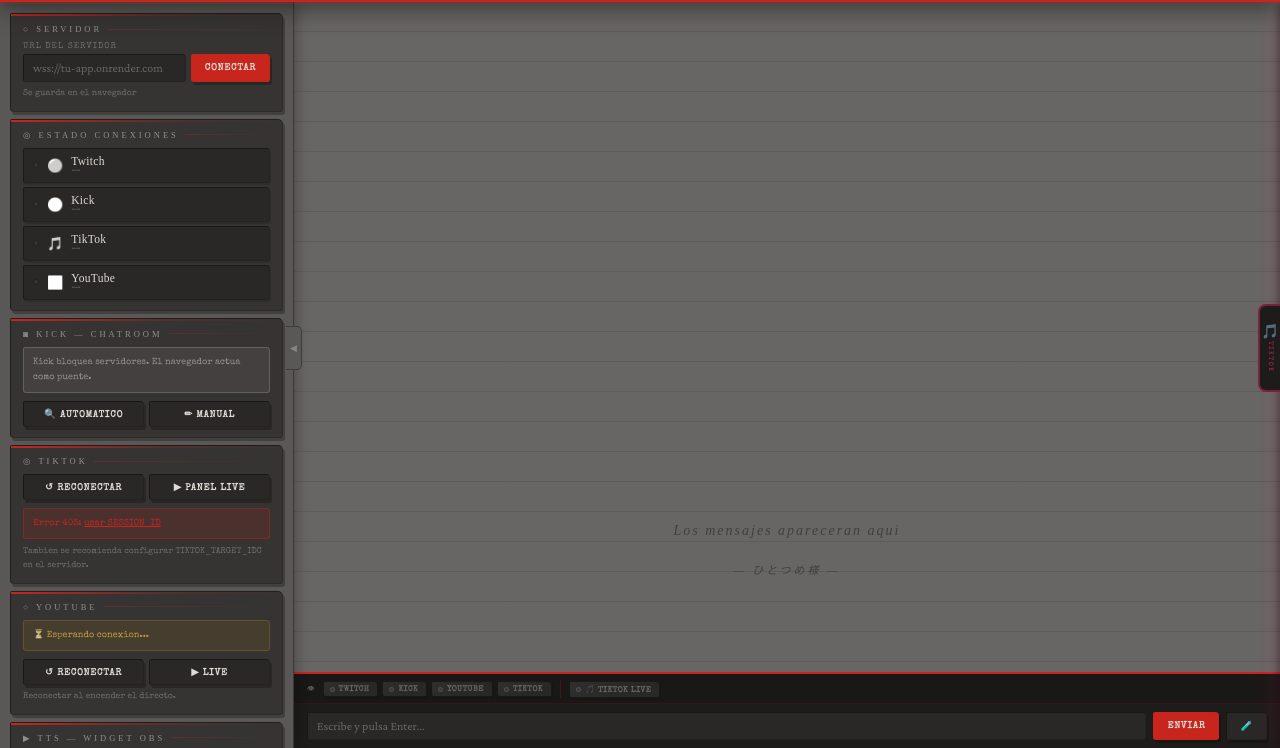
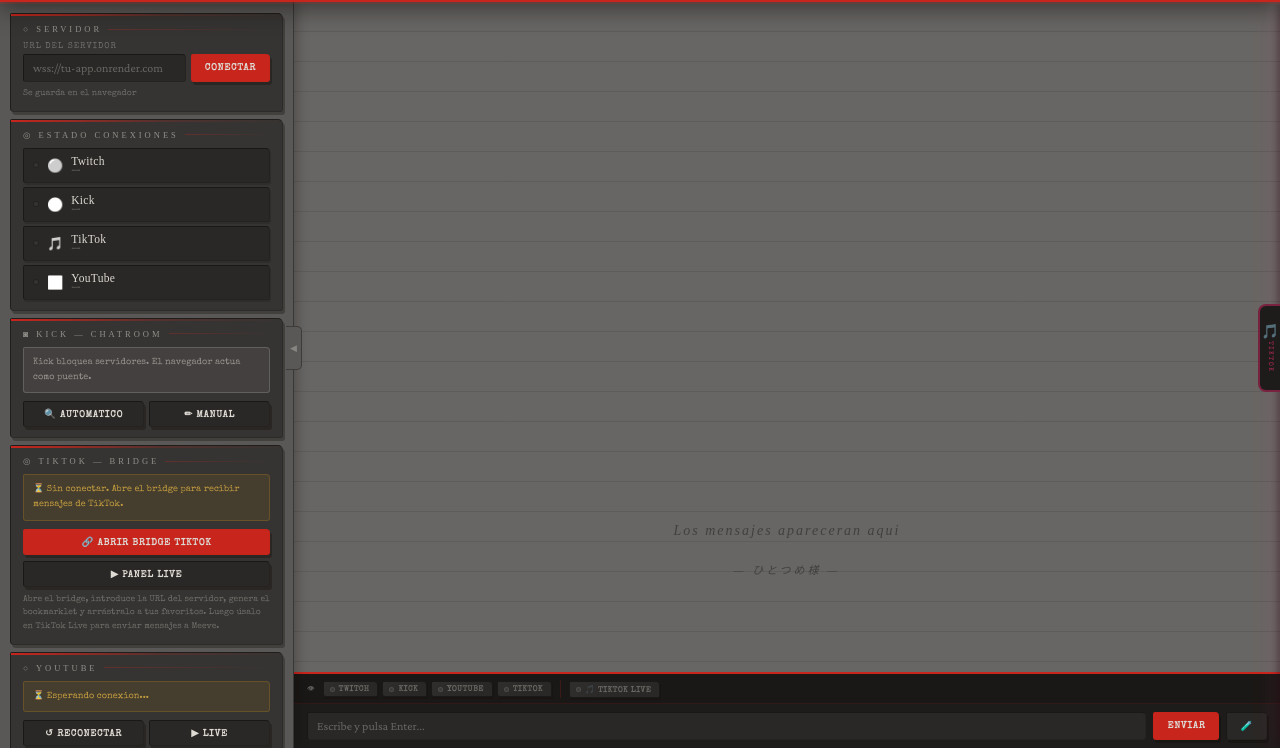
Before and after one commit to Xalex5789/multichat, a plain HTML site: page dashboard/index.html in a window 1280 px wide. Shown: the part 52-800 px from the top of the page. Drawn offline with nearby package versions, Linux system fonts and the light colour scheme; a web font is replaced by a local one.

Commit message:
Update index.html

```diff
--- a/dashboard/index.html
+++ b/dashboard/index.html
@@ -369,13 +369,15 @@
     </div>
 
     <div class="card">
-      <div class="card-title">&#9678; TikTok</div>
-      <div class="btn-row" style="margin-bottom:8px;">
-        <button class="btn btn-secondary btn-full" onclick="restartTikTok()">&#8634; Reconectar</button>
+      <div class="card-title">&#9678; TikTok &#x2014; Bridge</div>
+      <div id="ssn-status-box" class="info-box info-yellow" style="margin-bottom:8px;">&#x23F3; Sin conectar. Abre el bridge para recibir mensajes de TikTok.</div>
+      <div class="btn-row" style="margin-bottom:6px;">
+        <button class="btn btn-primary btn-full" onclick="openTikTokBridge()">&#x1F517; Abrir Bridge TikTok</button>
+      </div>
+      <div class="btn-row" style="margin-bottom:6px;">
         <button class="btn btn-secondary btn-full" onclick="toggleTikTokPanel()">&#9654; Panel Live</button>
       </div>
-      <div class="info-box info-red" style="margin-bottom:6px;">Error 403: <a href="#" onclick="openModal('tiktok-modal');return false;">usar SESSION_ID</a></div>
-      <div class="hint">Tambien se recomienda configurar TIKTOK_TARGET_IDC en el servidor.</div>
+      <div class="hint">Abre el bridge, introduce la URL del servidor, genera el bookmarklet y arrástralo a tus favoritos. Luego úsalo en TikTok Live para enviar mensajes a Meeve.</div>
     </div>
 
     <div class="card">
@@ -1216,6 +1218,14 @@ function ttsSave() {
   updateTtsWidgetUrl();
 }
 
+// ── TikTok Bridge ─────────────────────────────────────────
+function openTikTokBridge() {
+  var base = (window.location.protocol !== 'file:') ? getBaseOverlayDir() : '';
+  var su = store.get('serverUrl') || '';
+  var url = base + '/tiktok_bridge.html' + (su ? '?server=' + encodeURIComponent(su) : '');
+  window.open(url, '_blank');
+}
+
 function ttsLoad() {
   var raw = store.get('ttsConfig');
   if (!raw) { updateTtsWidgetUrl(); return; }
```
